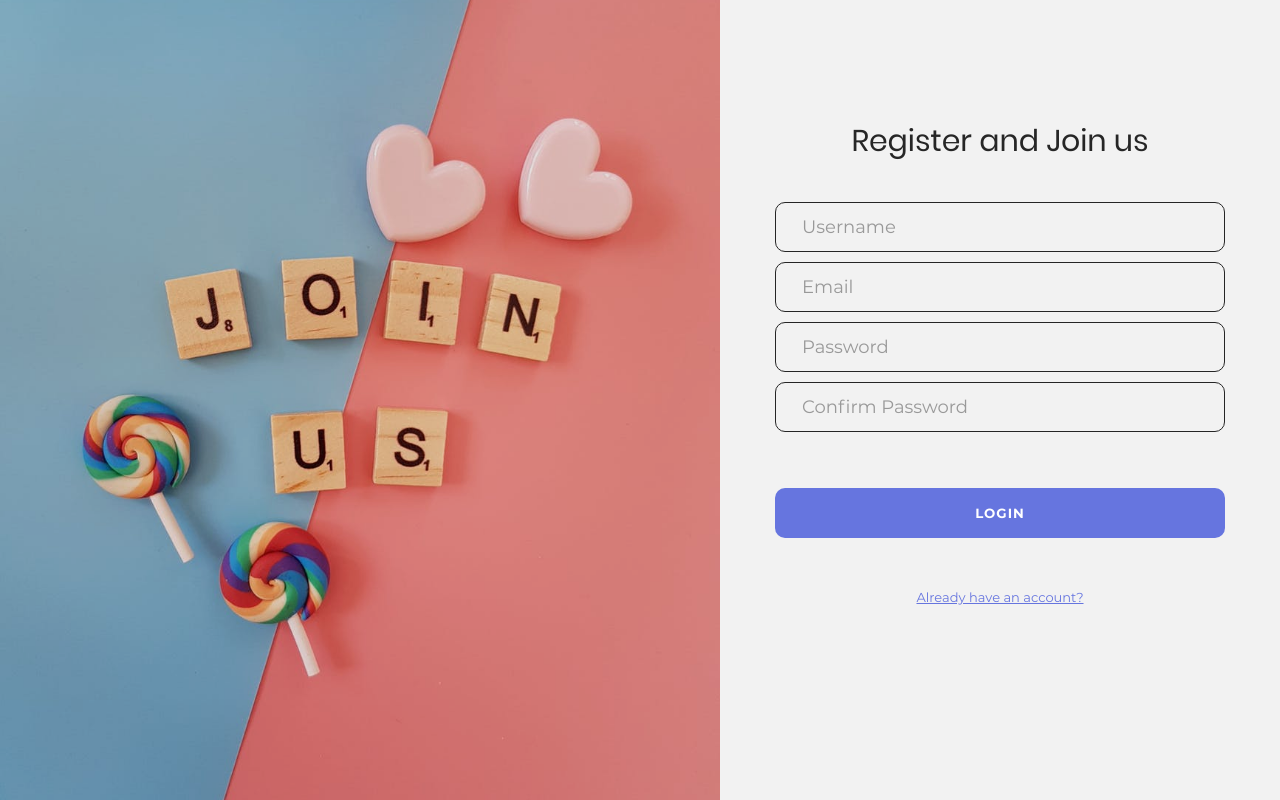
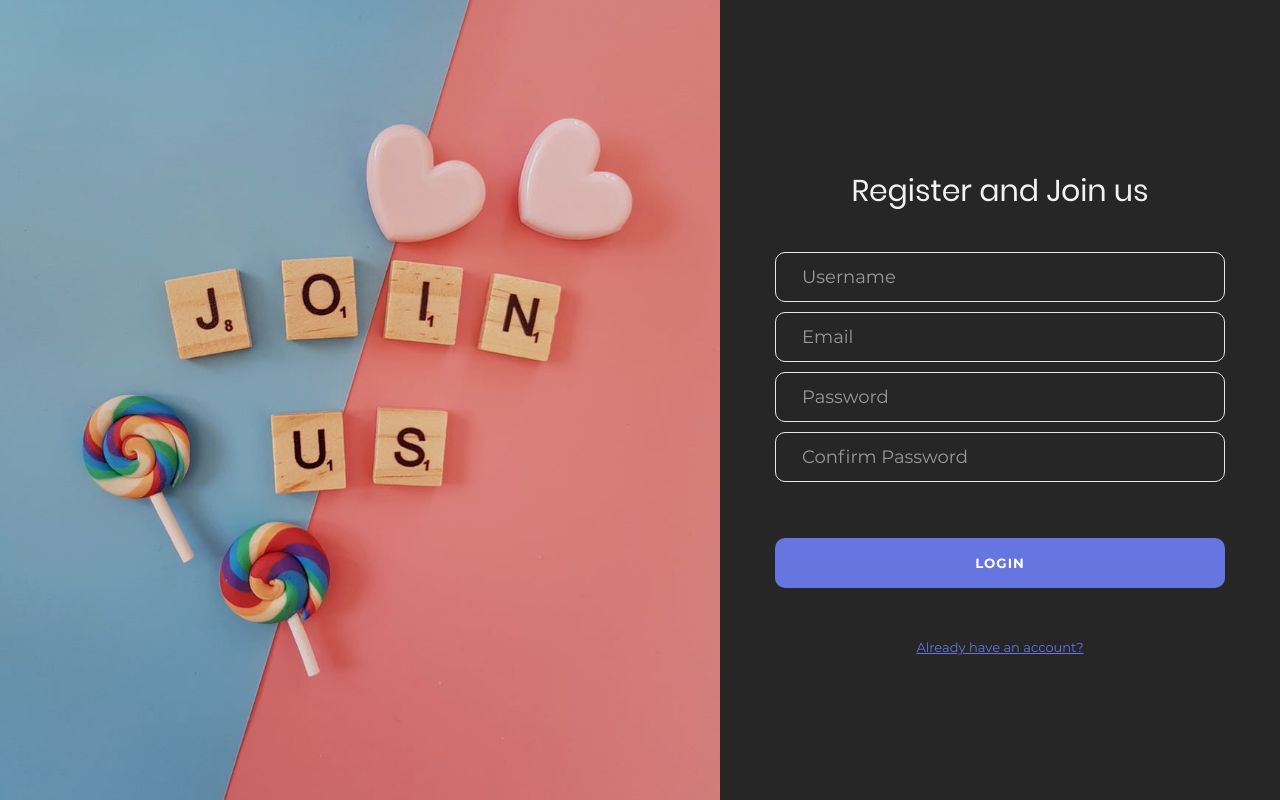
Before and after one commit to Maghil/test_django, a Django app: page / in a window 1280 px wide. Run offline with Django 3.2, Linux system fonts and the light colour scheme; style sheets or scripts are compiled from the project's sources.

Commit message:
changed signup to black, still have to remove not referenced css

```diff
--- a/assets/css/main.scss
+++ b/assets/css/main.scss
@@ -293,7 +293,6 @@ input.input100 {
 .input100:focus + .focus-input100 {
   visibility: visible;
   opacity: 1;
-  background-color: red;
 
   -webkit-transform: scale(1);
   -moz-transform: scale(1);
--- a/template/login.html
+++ b/template/login.html
@@ -5,9 +5,7 @@
 	<title>Login</title>
 	<meta charset="UTF-8">
 	<meta name="viewport" content="width=device-width, initial-scale=1">
-<!--===============================================================================================-->
 	<link rel="stylesheet" type="text/css" href="{% static 'css/main.scss'%}">
-<!--===============================================================================================-->
 </head>
 <body>
 	<div class="limiter">
--- a/template/signup.html
+++ b/template/signup.html
@@ -5,33 +5,31 @@
 	<title>User Registration</title>
 	<meta charset="UTF-8">
 	<meta name="viewport" content="width=device-width, initial-scale=1">
-<!--===============================================================================================-->
 	<link rel="stylesheet" type="text/css" href="{% static 'css/main.scss'%}">
-<!--===============================================================================================-->
 </head>
 <body>
 	<div class="limiter">
 		<div class="container-login100">
 			<div class="wrap-login100">
-				<form class="signup100-form" method="POST" action="../home/">
-					<span class="signup100-form-title p-b-43">
+				<form class="login100-form" method="POST" action="../home/">
+					<span class="login100-form-title p-b-43">
 						Register and Join us
 					</span>
           {% csrf_token %}
-          <div class="wrap-input100 signup">
-						<input class="input100 signuptxtclor" type="text" name="username" placeholder="Username" size="50">
+          <div class="wrap-input100 login">
+						<input class="input100 logintxtclor" type="text" name="username" placeholder="Username" size="50">
 						<span class="focus-input100"></span>
 					</div>
-					<div class="wrap-input100 signup">
-						<input class="input100 signuptxtclor" type="text" name="email" placeholder="Email" size="50">
+					<div class="wrap-input100 login">
+						<input class="input100 logintxtclor" type="text" name="email" placeholder="Email" size="50">
 						<span class="focus-input100"></span>
 					</div>
-					<div class="wrap-input100 signup">
-						<input class="input100 signuptxtclor" type="password" name="password" placeholder="Password" size="50">
+					<div class="wrap-input100 login">
+						<input class="input100 logintxtclor" type="password" name="password" placeholder="Password" size="50">
 						<span class="focus-input100"></span>
           </div>
-          <div class="wrap-input100 signup">
-						<input class="input100 signuptxtclor" type="password" name="cnfrmpassword" placeholder="Confirm Password" size="50">
+          <div class="wrap-input100 login">
+						<input class="input100 logintxtclor" type="password" name="cnfrmpassword" placeholder="Confirm Password" size="50">
 						<span class="focus-input100"></span>
 					</div>
 					<div class="container-login100-form-btn p-t-46">
```
